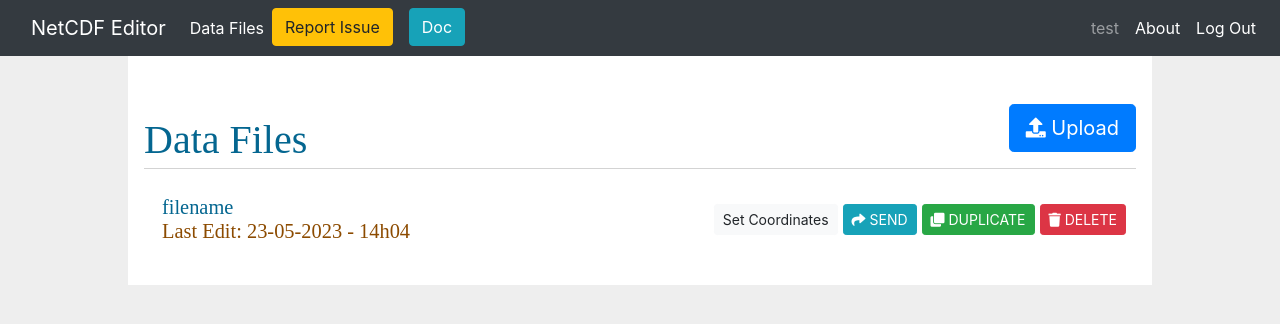
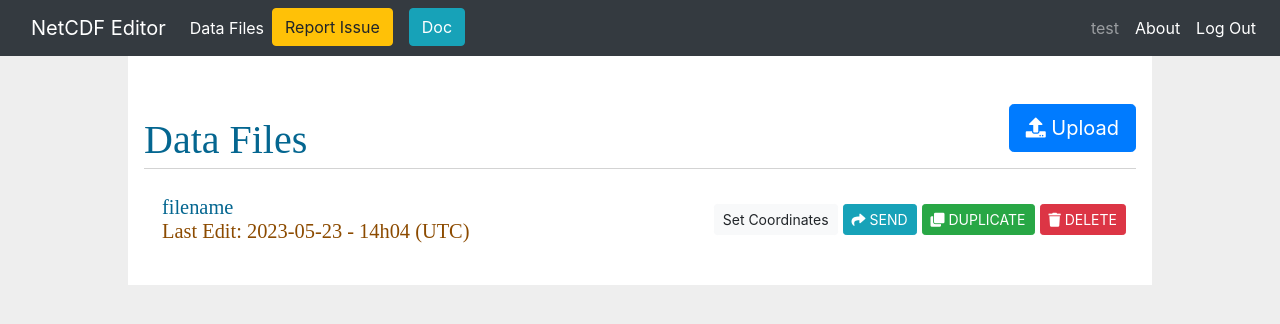
Before and after one commit to Paleoclim-CNRS/netcdf_editor_app, a Flask app: page / in a window 1280 px wide. Shown: the top 324 px of the page. Run offline with Flask 2, Linux system fonts and the light colour scheme; the visitor is signed in with stand-in values (Sample User, id 1); data comes from the database, SQL or seed files in the repository; parts of the project's set-up code (start-up, migrations or seed data) failed here and were passed over; some libraries are stand-ins or nearby versions.

Commit message:
update datafiles.html

```diff
--- a/Multi_Page_WebApp/flask_app/climate_simulation_platform/templates/app/datafiles.html
+++ b/Multi_Page_WebApp/flask_app/climate_simulation_platform/templates/app/datafiles.html
@@ -16,7 +16,7 @@
         <div>
             <a class="action" href="{{ url_for('app.steps', _id=df['id']) }}" style="white-space: nowrap">
                 <h1 style="">{{ df['filename'] }}</h1>
-                <h1 style="color:#8c4b00 ">Last Edit: {{ df['created'].strftime('%d-%m-%Y - %Hh%M ')}}</h1>
+                <h1 style="color:#8c4b00 ">Last Edit: {{ df['created'].strftime('%Y-%m-%d - %Hh%M (UTC)')}}</h1>
                 {% if df['state'] and "DUPLICATED" in df['state'] %}
                     <p class="duplicated"> [{{ df['state'] }}]</p>
                 {% elif df['state'] and "RECEIVED" in df['state'] %}
```
